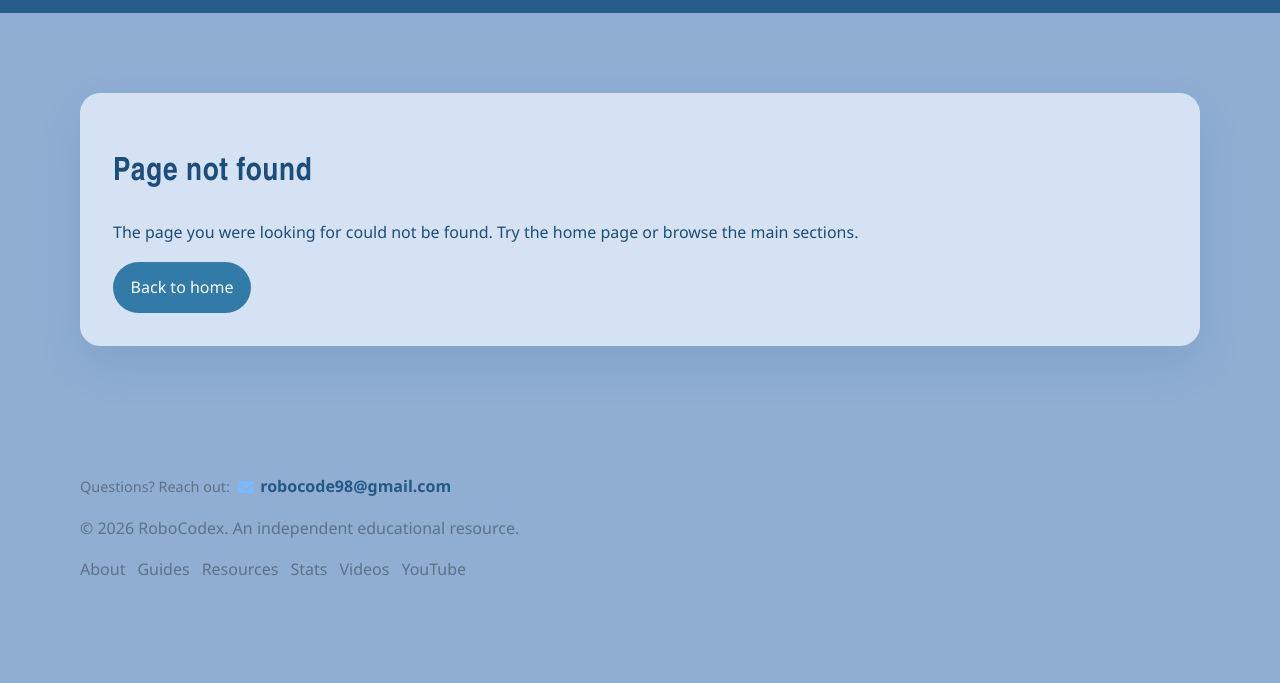
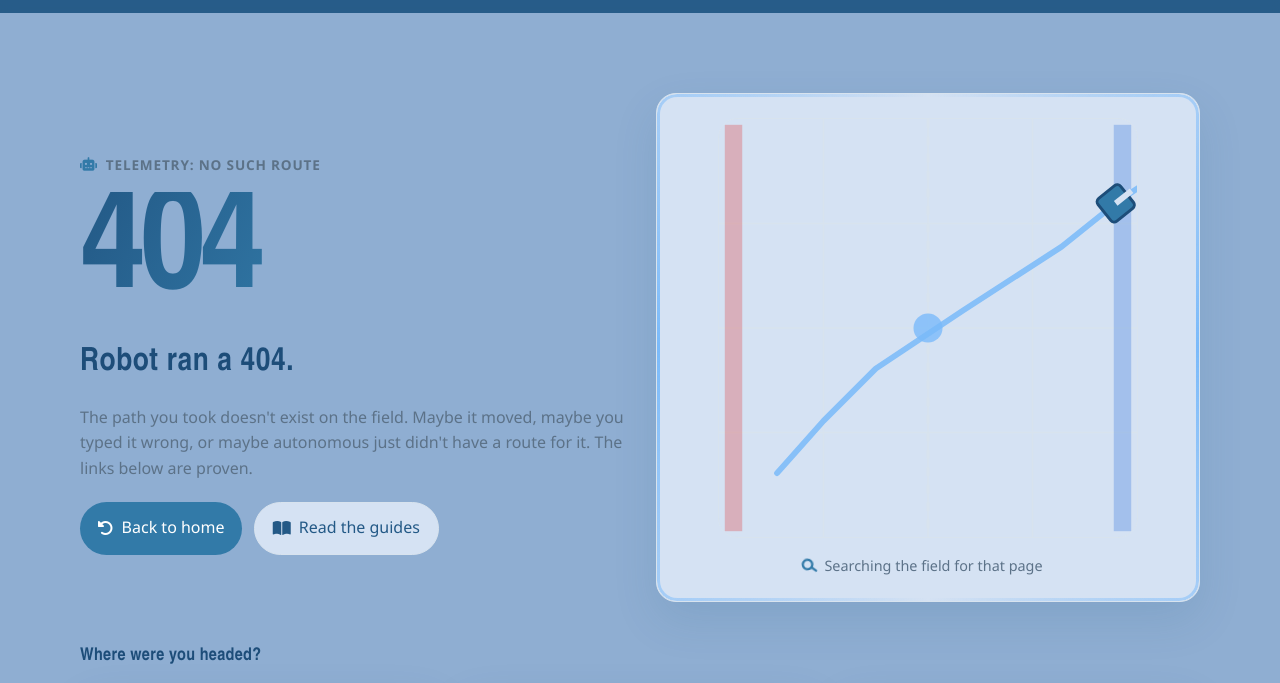
Before and after one commit to RoboCodexYT/robocodex-website, a website: page 404.html in a window 1280 px wide. Shown: the part 70-753 px from the top of the page. Drawn offline with Linux system fonts and the light colour scheme.

Commit message:
make the 404 an actual lost robot
instead of a boring 'page not found' card the 404 is now a field scene:
a big gradient 404, a headline about the robot running a 404, and a
little robot driving off the side of the field hunting for the page
that doesn't exist, with a rotating scan ring and a blinking ellipsis.
throws in three links to real destinations so nobody dead-ends.

```diff
--- a/404.html
+++ b/404.html
@@ -6,7 +6,7 @@
 
   <meta charset="utf-8">
   <meta name="viewport" content="width=device-width, initial-scale=1">
-  <title>Page not found • RoboCodex</title>
+  <title>Robot ran a 404 • RoboCodex</title>
   <link rel="stylesheet" href="css/modern.css">
   <link rel="stylesheet" href="https://cdnjs.cloudflare.com/ajax/libs/font-awesome/6.0.0-beta3/css/all.min.css">
 </head>
@@ -31,11 +31,46 @@
 
   <main class="section">
     <div class="container">
-      <div class="card" style="padding:2rem;">
-        <h1>Page not found</h1>
-        <p>The page you were looking for could not be found. Try the home page or browse the main sections.</p>
-        <a class="btn btn-primary" href="index.html">Back to home</a>
-      </div>
+      <section class="lost-hero">
+        <div class="lost-copy">
+          <p class="lost-kicker"><i class="fa-solid fa-robot" aria-hidden="true"></i> telemetry: no such route</p>
+          <h1 class="lost-numeral" aria-label="404">404</h1>
+          <h2 class="lost-title">Robot ran a 404.</h2>
+          <p class="lost-sub muted">The path you took doesn't exist on the field. Maybe it moved, maybe you typed it wrong, or maybe autonomous just didn't have a route for it. The links below are proven.</p>
+          <div class="lost-actions">
+            <a class="btn btn-primary" href="index.html"><i class="fa-solid fa-rotate-left" aria-hidden="true"></i> Back to home</a>
+            <a class="btn btn-secondary" href="guides.html"><i class="fa-solid fa-book-open" aria-hidden="true"></i> Read the guides</a>
+          </div>
+        </div>
+        <div class="card lost-scene">
+          <div id="ftc-field-lost" class="lost-field" aria-hidden="true"></div>
+          <div class="lost-scene-caption">
+            <i class="fa-solid fa-magnifying-glass" aria-hidden="true"></i>
+            <span>Searching the field for that page<span class="lost-blink">…</span></span>
+          </div>
+        </div>
+      </section>
+
+      <section class="lost-links">
+        <h2 class="lost-links-title">Where were you headed?</h2>
+        <div class="tool-grid grid-3">
+          <article class="card tool-card">
+            <h3>Videos</h3>
+            <p class="muted">Watch the library — FTC builds, autonomous breakdowns, and programming lessons.</p>
+            <a class="btn btn-secondary" href="content.html">Browse videos</a>
+          </article>
+          <article class="card tool-card">
+            <h3>Guides</h3>
+            <p class="muted">Readable-inline FTC guides on encoders, PID, autonomous, and CAD.</p>
+            <a class="btn btn-secondary" href="guides.html">Open guides</a>
+          </article>
+          <article class="card tool-card">
+            <h3>Path Visualizer</h3>
+            <p class="muted">Plan an autonomous route and watch it run on a virtual FTC field.</p>
+            <a class="btn btn-secondary" href="path-viz.html">Open visualizer</a>
+          </article>
+        </div>
+      </section>
     </div>
   </main>
 
@@ -57,6 +92,19 @@
     </div>
   </footer>
 
+  <script src="app/components/field-svg.js"></script>
+  <script>
+    document.addEventListener('DOMContentLoaded', function () {
+      var host = document.getElementById('ftc-field-lost');
+      if (!host || !window.FTCField) return;
+      new FTCField(host, {
+        path: [[20, 122], [36, 104], [54, 86], [84, 66], [118, 44], [138, 28], [150, 20], [160, 14]],
+        loop: true,
+        speed: 0.5
+      });
+    });
+  </script>
+
   <script src="js/app.js"></script>
 
   <script src="js/pwa.js" defer></script>
--- a/css/modern.css
+++ b/css/modern.css
@@ -1919,3 +1919,137 @@ input[type="number"] {
   z-index: 60;
   box-shadow: 0 8px 22px rgba(35, 89, 134, 0.28);
 }
+
+/* Lost-robot 404 page */
+.lost-hero {
+  display: grid;
+  grid-template-columns: 1fr 1fr;
+  gap: 2rem;
+  align-items: center;
+  margin-bottom: 2.5rem;
+}
+
+.lost-copy {
+  padding: 0.5rem 0;
+}
+
+.lost-kicker {
+  display: inline-flex;
+  align-items: center;
+  gap: 0.5rem;
+  font-family: var(--font-body);
+  font-size: 0.85rem;
+  font-weight: 600;
+  letter-spacing: 0.06em;
+  text-transform: uppercase;
+  color: var(--muted);
+  margin-bottom: 1rem;
+}
+
+.lost-kicker i {
+  color: var(--primary-2);
+}
+
+.lost-numeral {
+  margin: 0;
+  font-family: var(--font-heading);
+  font-size: clamp(5rem, 14vw, 9rem);
+  line-height: 0.9;
+  font-weight: 700;
+  letter-spacing: -0.04em;
+  background: linear-gradient(120deg, var(--primary), var(--primary-2), var(--accent));
+  -webkit-background-clip: text;
+  background-clip: text;
+  -webkit-text-fill-color: transparent;
+  color: transparent;
+}
+
+.lost-title {
+  margin: 1rem 0 0.5rem;
+  font-size: clamp(1.4rem, 3vw, 2rem);
+}
+
+.lost-sub {
+  max-width: 34rem;
+}
+
+.lost-actions {
+  display: flex;
+  flex-wrap: wrap;
+  gap: 0.75rem;
+  margin-top: 1.25rem;
+}
+
+.lost-scene {
+  position: relative;
+  padding: 1.5rem;
+  display: flex;
+  flex-direction: column;
+  align-items: center;
+  gap: 1rem;
+  overflow: hidden;
+}
+
+.lost-scene::before {
+  content: '';
+  position: absolute;
+  inset: 0;
+  border-radius: inherit;
+  padding: 3px;
+  background: conic-gradient(from var(--spin, 0deg), transparent 0deg, var(--accent) 90deg, transparent 180deg, var(--accent) 270deg, transparent 360deg);
+  -webkit-mask: linear-gradient(#fff 0 0) content-box, linear-gradient(#fff 0 0);
+  -webkit-mask-composite: xor;
+  mask-composite: exclude;
+  animation: lost-scan 4s linear infinite;
+  pointer-events: none;
+}
+
+@keyframes lost-scan {
+  to { --spin: 360deg; }
+}
+
+.lost-field {
+  width: 100%;
+  max-width: 420px;
+}
+
+.lost-field .ftc-field-svg {
+  box-shadow: none;
+}
+
+.lost-scene-caption {
+  display: inline-flex;
+  align-items: center;
+  gap: 0.5rem;
+  color: var(--muted);
+  font-size: 0.9rem;
+}
+
+.lost-scene-caption i {
+  color: var(--primary-2);
+  animation: lost-sway 1.6s ease-in-out infinite;
+}
+
+@keyframes lost-sway {
+  0%, 100% { transform: rotate(-12deg); }
+  50% { transform: rotate(12deg); }
+}
+
+.lost-blink {
+  animation: lost-blink 1.4s steps(2, start) infinite;
+}
+
+@keyframes lost-blink {
+  to { visibility: hidden; }
+}
+
+.lost-links-title {
+  margin: 0 0 1rem;
+  font-size: 1.1rem;
+}
+
+@media (max-width: 860px) {
+  .lost-hero {
+    grid-template-columns: 1fr;
+  }
+}
```
